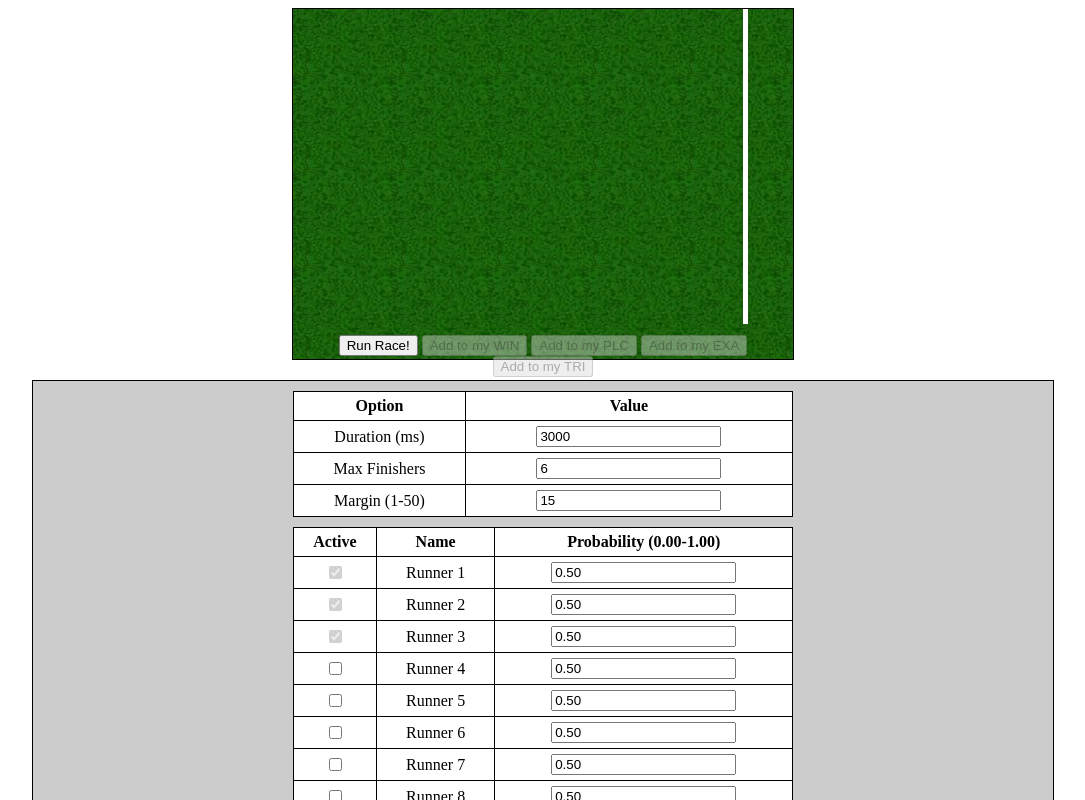
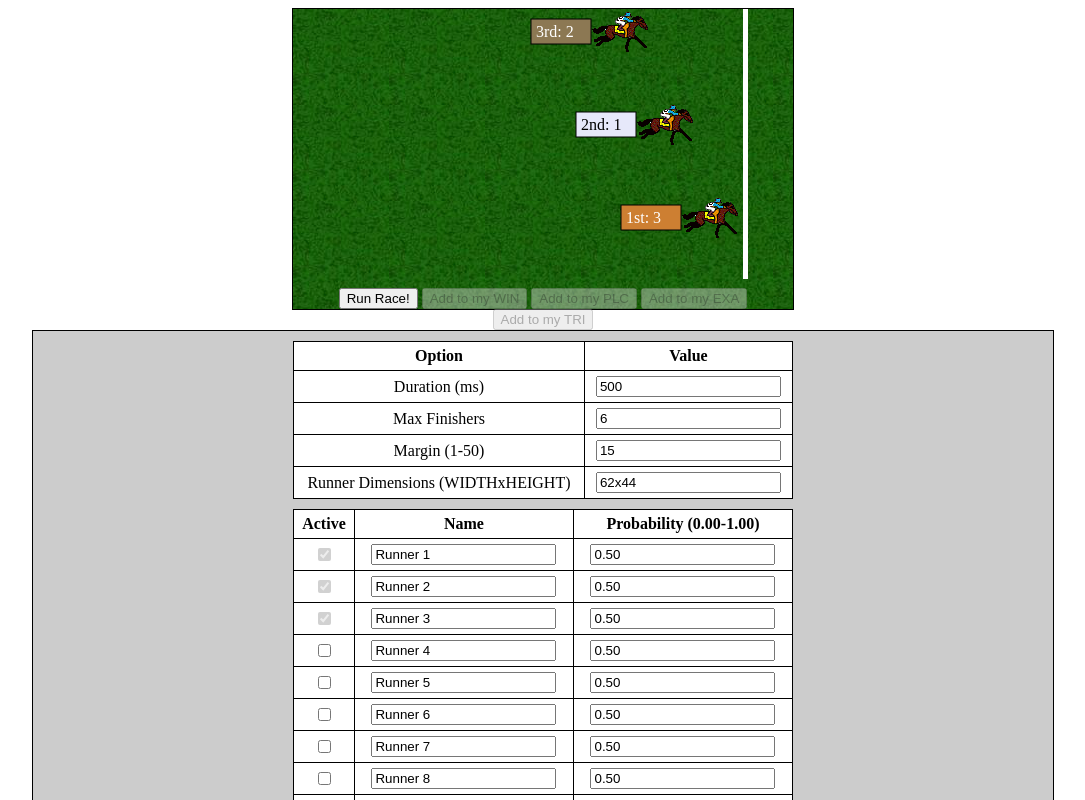
Before and after one commit to moliver777/d3Racer, a plain HTML site: page index.html in a window 1280 px wide. Both pictures are taken after a click on the button "Run Race!". Shown: the top 800 px of the page, without its empty margins (56-1141 px from the left). Drawn offline with Linux system fonts and the light colour scheme.

Commit message:
race setup, simulation and animation

```diff
--- a/css/d3racer.css
+++ b/css/d3racer.css
@@ -1,6 +1,6 @@
 div#racer_container {
 	width: 500px;
-	height: 350px;
+	height: 300px;
 	margin: 0 340px;
 	border: 1px solid black;
 	background: url("../images/grass.jpg");
--- a/index.html
+++ b/index.html
@@ -23,34 +23,35 @@
     <table style="margin-bottom:10px;">
       <thead><th>Option</th><th>Value</th></thead>
       <tbody>
-        <tr id="duration"><td>Duration (ms)</td><td><input value="3000" /></td></tr>
+        <tr id="duration"><td>Duration (ms)</td><td><input value="500" /></td></tr>
         <tr id="max_finishers"><td>Max Finishers</td><td><input value="6" /></td></tr>
         <tr id="margin"><td>Margin (1-50)</td><td><input value="15" /></td></tr>
+        <tr id="runner_dimensions"><td>Runner Dimensions (WIDTHxHEIGHT)</td><td><input value="62x44" /></td></tr>
       </tbody>
     </table>
     <table>
       <thead><tr><th>Active</th><th>Name</th><th>Probability (0.00-1.00)</th></tr></thead>
       <tbody>
-        <tr data-bin="1" data-name="Runner 1"><td><input type="checkbox" class="runner_cb" checked="true" disabled="true" /></td><td>Runner 1</td><td><input class="prob" value="0.50" /></td></tr>
-        <tr data-bin="2" data-name="Runner 2"><td><input type="checkbox" class="runner_cb" checked="true" disabled="true" /></td><td>Runner 2</td><td><input class="prob" value="0.50" /></td></tr>
-        <tr data-bin="3" data-name="Runner 3"><td><input type="checkbox" class="runner_cb" checked="true" disabled="true" /></td><td>Runner 3</td><td><input class="prob" value="0.50" /></td></tr>
-        <tr data-bin="4" data-name="Runner 4"><td><input type="checkbox" class="runner_cb" /></td><td>Runner 4</td><td><input class="prob" value="0.50" /></td></tr>
-        <tr data-bin="5" data-name="Runner 5"><td><input type="checkbox" class="runner_cb" /></td><td>Runner 5</td><td><input class="prob" value="0.50" /></td></tr>
-        <tr data-bin="6" data-name="Runner 6"><td><input type="checkbox" class="runner_cb" /></td><td>Runner 6</td><td><input class="prob" value="0.50" /></td></tr>
-        <tr data-bin="7" data-name="Runner 7"><td><input type="checkbox" class="runner_cb" /></td><td>Runner 7</td><td><input class="prob" value="0.50" /></td></tr>
-        <tr data-bin="8" data-name="Runner 8"><td><input type="checkbox" class="runner_cb" /></td><td>Runner 8</td><td><input class="prob" value="0.50" /></td></tr>
-        <tr data-bin="9" data-name="Runner 9"><td><input type="checkbox" class="runner_cb" /></td><td>Runner 9</td><td><input class="prob" value="0.50" /></td></tr>
-        <tr data-bin="10" data-name="Runner 10"><td><input type="checkbox" class="runner_cb" /></td><td>Runner 10</td><td><input class="prob" value="0.50" /></td></tr>
-        <tr data-bin="11" data-name="Runner 11"><td><input type="checkbox" class="runner_cb" /></td><td>Runner 11</td><td><input class="prob" value="0.50" /></td></tr>
-        <tr data-bin="12" data-name="Runner 12"><td><input type="checkbox" class="runner_cb" /></td><td>Runner 12</td><td><input class="prob" value="0.50" /></td></tr>
-        <tr data-bin="13" data-name="Runner 13"><td><input type="checkbox" class="runner_cb" /></td><td>Runner 13</td><td><input class="prob" value="0.50" /></td></tr>
-        <tr data-bin="14" data-name="Runner 14"><td><input type="checkbox" class="runner_cb" /></td><td>Runner 14</td><td><input class="prob" value="0.50" /></td></tr>
-        <tr data-bin="15" data-name="Runner 15"><td><input type="checkbox" class="runner_cb" /></td><td>Runner 15</td><td><input class="prob" value="0.50" /></td></tr>
-        <tr data-bin="16" data-name="Runner 16"><td><input type="checkbox" class="runner_cb" /></td><td>Runner 16</td><td><input class="prob" value="0.50" /></td></tr>
-        <tr data-bin="17" data-name="Runner 17"><td><input type="checkbox" class="runner_cb" /></td><td>Runner 17</td><td><input class="prob" value="0.50" /></td></tr>
-        <tr data-bin="18" data-name="Runner 18"><td><input type="checkbox" class="runner_cb" /></td><td>Runner 18</td><td><input class="prob" value="0.50" /></td></tr>
-        <tr data-bin="19" data-name="Runner 19"><td><input type="checkbox" class="runner_cb" /></td><td>Runner 19</td><td><input class="prob" value="0.50" /></td></tr>
-        <tr data-bin="20" data-name="Runner 20"><td><input type="checkbox" class="runner_cb" /></td><td>Runner 20</td><td><input class="prob" value="0.50" /></td></tr>
+        <tr data-bin="1"><td><input type="checkbox" class="runner_cb" checked="true" disabled="true" /></td><td><input class="name" value="Runner 1" /></td><td><input class="prob" value="0.50" /></td></tr>
+        <tr data-bin="2"><td><input type="checkbox" class="runner_cb" checked="true" disabled="true" /></td><td><input class="name" value="Runner 2" /></td><td><input class="prob" value="0.50" /></td></tr>
+        <tr data-bin="3"><td><input type="checkbox" class="runner_cb" checked="true" disabled="true" /></td><td><input class="name" value="Runner 3" /></td><td><input class="prob" value="0.50" /></td></tr>
+        <tr data-bin="4"><td><input type="checkbox" class="runner_cb" /></td><td><input class="name" value="Runner 4" /></td><td><input class="prob" value="0.50" /></td></tr>
+        <tr data-bin="5"><td><input type="checkbox" class="runner_cb" /></td><td><input class="name" value="Runner 5" /></td><td><input class="prob" value="0.50" /></td></tr>
+        <tr data-bin="6"><td><input type="checkbox" class="runner_cb" /></td><td><input class="name" value="Runner 6" /></td><td><input class="prob" value="0.50" /></td></tr>
+        <tr data-bin="7"><td><input type="checkbox" class="runner_cb" /></td><td><input class="name" value="Runner 7" /></td><td><input class="prob" value="0.50" /></td></tr>
+        <tr data-bin="8"><td><input type="checkbox" class="runner_cb" /></td><td><input class="name" value="Runner 8" /></td><td><input class="prob" value="0.50" /></td></tr>
+        <tr data-bin="9"><td><input type="checkbox" class="runner_cb" /></td><td><input class="name" value="Runner 9" /></td><td><input class="prob" value="0.50" /></td></tr>
+        <tr data-bin="10"><td><input type="checkbox" class="runner_cb" /></td><td><input class="name" value="Runner 10" /></td><td><input class="prob" value="0.50" /></td></tr>
+        <tr data-bin="11"><td><input type="checkbox" class="runner_cb" /></td><td><input class="name" value="Runner 11" /></td><td><input class="prob" value="0.50" /></td></tr>
+        <tr data-bin="12"><td><input type="checkbox" class="runner_cb" /></td><td><input class="name" value="Runner 12" /></td><td><input class="prob" value="0.50" /></td></tr>
+        <tr data-bin="13"><td><input type="checkbox" class="runner_cb" /></td><td><input class="name" value="Runner 13" /></td><td><input class="prob" value="0.50" /></td></tr>
+        <tr data-bin="14"><td><input type="checkbox" class="runner_cb" /></td><td><input class="name" value="Runner 14" /></td><td><input class="prob" value="0.50" /></td></tr>
+        <tr data-bin="15"><td><input type="checkbox" class="runner_cb" /></td><td><input class="name" value="Runner 15" /></td><td><input class="prob" value="0.50" /></td></tr>
+        <tr data-bin="16"><td><input type="checkbox" class="runner_cb" /></td><td><input class="name" value="Runner 16" /></td><td><input class="prob" value="0.50" /></td></tr>
+        <tr data-bin="17"><td><input type="checkbox" class="runner_cb" /></td><td><input class="name" value="Runner 17" /></td><td><input class="prob" value="0.50" /></td></tr>
+        <tr data-bin="18"><td><input type="checkbox" class="runner_cb" /></td><td><input class="name" value="Runner 18" /></td><td><input class="prob" value="0.50" /></td></tr>
+        <tr data-bin="19"><td><input type="checkbox" class="runner_cb" /></td><td><input class="name" value="Runner 19" /></td><td><input class="prob" value="0.50" /></td></tr>
+        <tr data-bin="20"><td><input type="checkbox" class="runner_cb" /></td><td><input class="name" value="Runner 20" /></td><td><input class="prob" value="0.50" /></td></tr>
       </tbody>
     </table>
   </div>
@@ -63,7 +64,7 @@
       $.each($("input.runner_cb:checked"), function(i,cb) {
         runners.push({
           betting_interest_number: $(cb).parents("tr").data("bin"),
-          runner_name: $(cb).parents("tr").data("name"),
+          runner_name: $(cb).parents("tr").find("input.name").val(),
           probability: $(cb).parents("tr").find("input.prob").val()
         });
       });
@@ -74,7 +75,8 @@
         runners: runners,
         duration: $("tr#duration td input").val(),
         max_finishers: $("tr#max_finishers td input").val(),
-        margin: $("tr#margin td input").val()
+        margin: $("tr#margin td input").val(),
+        runner_dimensions: $("tr#runner_dimensions td input").val()
       });
     });
   });
--- a/js/d3racer.js
+++ b/js/d3racer.js
@@ -7,6 +7,7 @@
 // max_finishers: maximum number of runners shown on animation (defaults to 6).
 // duration: milliseconds it will take winner to travel from start to finish (defaults to 3000).
 // margin: percentage increase/decrease the speeds can change between control points (defaults to 10%).
+// runner_dimensions: dimensions of runner gif (defaults to 62x44).
 //
 
 var d3Racer = function(options) {
@@ -24,6 +25,14 @@ d3Racer.prototype.init = function(options) {
     } else {
       throw("Couldn't build d3racer. Runners is a mandatory option!");
     }
+    if (options['runner_dimensions']) {
+      this.runner_dimensions = {
+        x: options['runner_dimensions'].split("x")[0],
+        y: options['runner_dimensions'].split("x")[1]
+      }
+    } else {
+      this.runner_dimensions = {x: 62, y: 44}
+    }
     this.width = this.container.width();
     this.height = this.container.height();
     this.cp1 = Math.floor(this.width/3);
@@ -36,7 +45,6 @@ d3Racer.prototype.init = function(options) {
     this.data = {};
 
     this.setup();
-    console.log(this.data);
     this.run();
   } catch(e) {
     alert(e);
@@ -55,7 +63,7 @@ d3Racer.prototype.setup = function() {
 
   // randomly select unique winners for each desired finish position
   for (i=0;i<this.num_runners;i++) {
-    var filtered = [];
+    var filtered = [], name;
     var bin = probables[Math.floor(Math.random()*probables.length)];
     $.each(probables, function(i,filt) {
       if (filt != bin) filtered.push(filt);
@@ -63,10 +71,14 @@ d3Racer.prototype.setup = function() {
     probables = filtered;
 
     // data structure with finishing position and split times between control points
+    $.each(self.runners, function(i,runner) {
+      name = (runner['betting_interest_number'] == bin) ? runner['runner_name'] : name;
+    });
     var split1 = Math.floor((self.duration/3)*(1+((Math.random()*self.margin)-(self.margin/2))));
     var split2 = Math.floor((self.duration/3)*(1+((Math.random()*self.margin)-(self.margin/2))));
     self.data[i+1] = {
       bin: bin,
+      name: name,
       finish: (self.finish_multipliers[i] ? Math.floor(self.width*self.finish_multipliers[i]) : self.cp2),
       split1: split1,
       split2: split2,
@@ -76,7 +88,110 @@ d3Racer.prototype.setup = function() {
 }
 
 d3Racer.prototype.run = function() {
-  // execute race animations
+  var self = this;
+  var order = this.order();
+
+  var offset = function(pos) {return pos-self.runner_dimensions['x']};
+  var y = d3.scale.linear()
+    .domain([0, this.num_runners])
+    .range([0, this.height]);
+
+  var track = d3.select("#"+this.container.attr('id'))
+    .append("svg:svg")
+    .attr("width",this.width)
+    .attr("height",this.height)
+    .attr("id","racerSvg");
+
+  $.each(order, function(i,position) {
+    runner = self.data[position];
+    track.append("svg:image")
+      .attr("class", "d3runner position"+position)
+      .attr("data-id", runner['bin'])
+      .attr("data-name", runner['name'])
+      .attr("x", offset(0))
+      .attr("y", y(i))
+      .attr("width", self.runner_dimensions['x'])
+      .attr("height", self.runner_dimensions['y'])
+      .attr("xlink:href", "../D3Racer/images/runner.gif")
+      .transition()
+        .duration(runner['split1'])
+        .ease("linear")
+        .attr("x", offset(self.cp1))
+      .transition()
+        .duration(runner['split2'])
+        .delay(runner['split1'])
+        .ease("linear")
+        .attr("x", offset(self.cp2))
+      .transition("linear")
+        .duration(runner['split3'])
+        .delay(runner['split1']+runner['split2'])
+        .ease("linear")
+        .attr("x", offset(runner['finish']))
+      .transition()
+        .duration(10000000)
+        .delay(self.duration)
+        .attr("xlink:href", "../D3Racer/images/runner.jpg");
+
+    if (position == 1 || position == 2 || position == 3) {
+      var text, fill, font;
+      switch(position) {
+        case 1:
+          text = "1st: "+runner['bin'];
+          fill = "#CD7F32";
+          font = "#FFFFFF";
+        break;
+        case 2:
+          text = "2nd: "+runner['bin'];
+          fill = "#E6E8FA";
+          font = "#000000";
+        break;
+        case 3:
+          text = "3rd: "+runner['bin'];
+          fill = "#8C7853";
+          font = "#FFFFFF";
+        break;
+      }
+      track.append("svg:rect")
+        .attr("x", offset(runner['finish'])-60)
+        .attr("y", y(i)+10)
+        .attr("width", 60)
+        .attr("height", 25)
+        .attr("fill", fill)
+        .attr("stroke", "#000")
+        .attr("opacity", 0)
+        .transition()
+          .duration(500)
+          .delay(self.duration)
+          .attr("opacity", 1);
+      track.append("svg:text")
+        .attr("x", offset(runner['finish'])-55)
+        .attr("text-anchor", "right")
+        .attr("y", y(i)+28)
+        .attr("height", 25)
+        .attr("fill", font)
+        .text(text)
+        .attr("opacity", 0)
+        .transition()
+          .duration(500)
+          .delay(self.duration)
+          .attr("opacity", 1);
+    } else {
+      track.select(".runner"+position)
+        .attr("title", "rollover");
+    }
+  });
+}
+
+d3Racer.prototype.order = function() {
+  var arr = [], i = this.num_runners, j, temp;
+  for (i=0;i<this.num_runners;i++) arr.push(i+1);
+  while (--i) {
+    j = Math.floor(Math.random()*(i+1));
+    temp = arr[i];
+    arr[i] = arr[j];
+    arr[j] = temp;
+  }
+  return arr;
 }
 
 d3Racer.prototype.teardown = function() {
```
Also changed, not shown: images/runner.gif (renamed from images/racer.gif), images/runner.jpg (renamed from images/racer.jpg).
